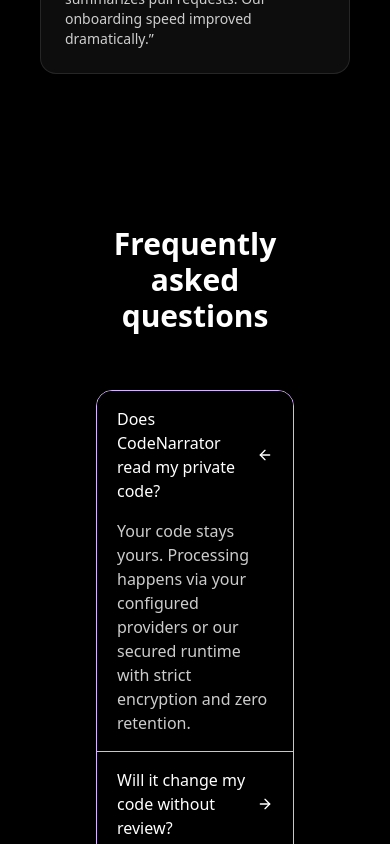
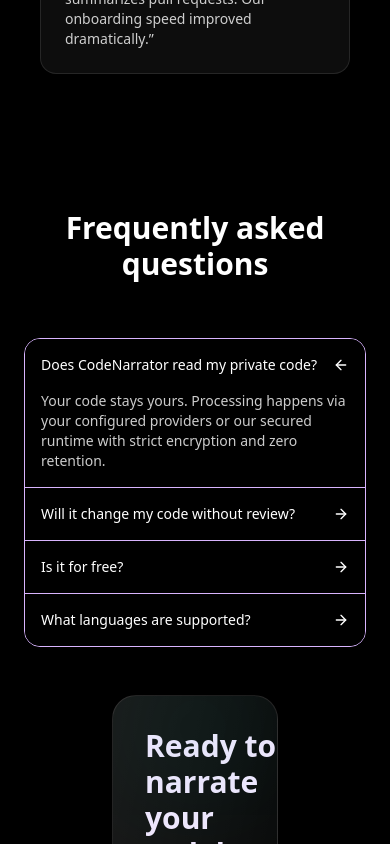
Before and after one commit to mah12-ops/code_narrator_ai, a React (Vite) app in the folder client/: page / in a window 390 px wide. Shown: the part 4520-5364 px from the top of the page. Built offline with nearby package versions, Linux system fonts and the light colour scheme.

Commit message:
fix responsiveness

```diff
--- a/client/src/components/pages/LandingPage/Faq.tsx
+++ b/client/src/components/pages/LandingPage/Faq.tsx
@@ -1,7 +1,6 @@
 import { useState } from "react";
 import { motion, AnimatePresence } from "framer-motion";
-import { ArrowRight} from "lucide-react";
-
+import { ArrowRight } from "lucide-react";
 
 function Faq() {
   const [openFaq, setOpenFaq] = useState<number | null>(0);
@@ -13,26 +12,36 @@
   ];
 
   return (
-    <div>
-       {/* FAQ */}
-        <section id="faq" className="mx-auto max-w-5xl px-24 py-16 md:py-24">
+    <section id="faq" className="mx-auto max-w-5xl px-6 sm:px-8 md:px-24 py-12 md:py-24">
       <h3 className="text-3xl font-bold py-6 text-center">Frequently asked questions</h3>
       <div className="mt-8 divide-y divide-purple-300 border border-purple-300 rounded-2xl overflow-hidden">
         {faqs.map((f, idx) => (
           <div key={f.q} className="bg-black">
-                <button onClick={() => setOpenFaq(openFaq === idx ? null : idx)} className="w-full flex items-center justify-between px-5 py-4 text-left">
-                  <span className="font-medium">{f.q}</span>
+            <button
+              onClick={() => setOpenFaq(openFaq === idx ? null : idx)}
+              className="w-full flex items-center justify-between px-4 sm:px-5 py-4 text-left"
+            >
+              <span className="font-medium text-sm sm:text-base">{f.q}</span>
               <AnimatePresence initial={false}>
                 {openFaq === idx ? (
-                      <motion.span initial={{ rotate: 0 }} animate={{ rotate: 180 }} exit={{ rotate: 0 }}><ArrowRight className="h-4 w-4"/></motion.span>
+                  <motion.span initial={{ rotate: 0 }} animate={{ rotate: 180 }} exit={{ rotate: 0 }}>
+                    <ArrowRight className="h-4 w-4" />
+                  </motion.span>
                 ) : (
-                      <motion.span initial={{ rotate: 180 }} animate={{ rotate: 0 }} exit={{ rotate: 180 }}><ArrowRight className="h-4 w-4"/></motion.span>
+                  <motion.span initial={{ rotate: 180 }} animate={{ rotate: 0 }} exit={{ rotate: 180 }}>
+                    <ArrowRight className="h-4 w-4" />
+                  </motion.span>
                 )}
               </AnimatePresence>
             </button>
             <AnimatePresence initial={false}>
               {openFaq === idx && (
-                    <motion.div initial={{ height: 0, opacity: 0 }} animate={{ height: "auto", opacity: 1 }} exit={{ height: 0, opacity: 0 }} className="px-5 pb-4 text-white/80">
+                <motion.div
+                  initial={{ height: 0, opacity: 0 }}
+                  animate={{ height: "auto", opacity: 1 }}
+                  exit={{ height: 0, opacity: 0 }}
+                  className="px-4 sm:px-5 pb-4 text-white/80 text-sm sm:text-base"
+                >
                   {f.a}
                 </motion.div>
               )}
@@ -41,9 +50,7 @@
         ))}
       </div>
     </section>
-
-    </div>
-  )
+  );
 }
 
-export default Faq
+export default Faq;
```
Also changed, not shown: client/src/components/pages/LandingPage/Showcase.tsx (line endings or trailing spaces). Lines whose indentation alone changed are shown as unchanged.
